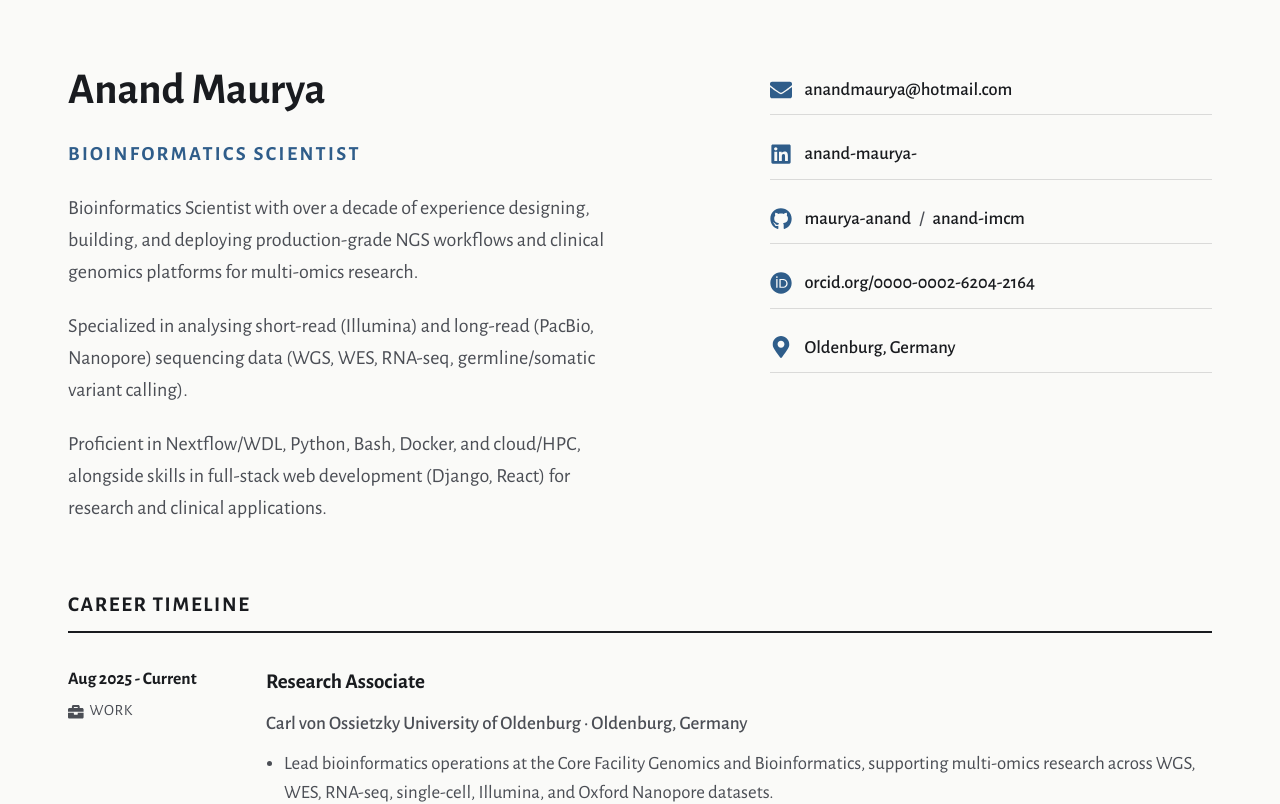
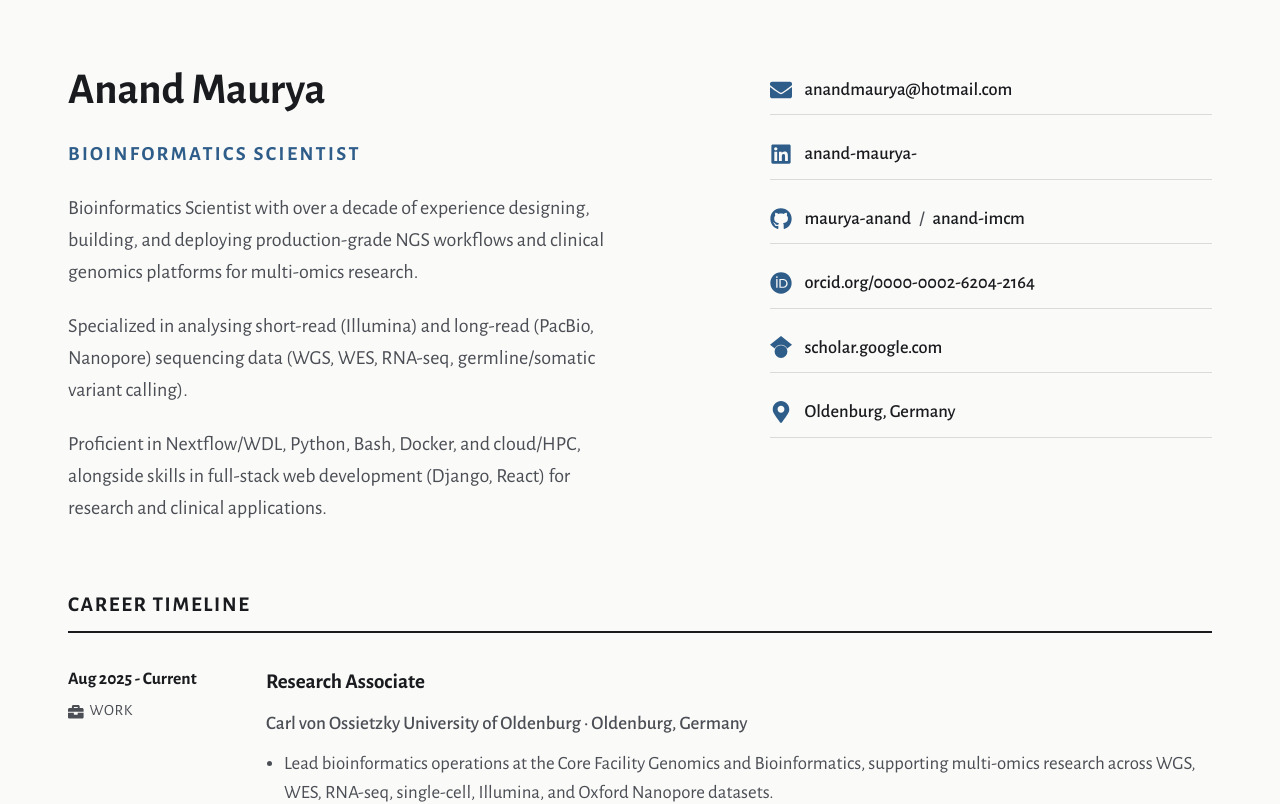
Before and after one commit to maurya-anand/maurya-anand.github.io, a React (Vite) app: page / in a window 1280 px wide. Shown: the top 804 px of the page. Built offline with nearby package versions, Linux system fonts and the light colour scheme.

Commit message:
Add a Google Scholar contact item with its Simple Icons glyph, and add hover tooltips (reusing the existing has-tooltip pattern from Projects.jsx) naming the host site for every linked contact item, so the icon-led entries are identifiable without relying on the link text alone.

```diff
--- a/src/components/Header.jsx
+++ b/src/components/Header.jsx
@@ -5,6 +5,7 @@ import {
   FaOrcid,
   FaMapMarkerAlt,
 } from "react-icons/fa";
+import { SiGooglescholar } from "react-icons/si";
 import "./Header.css";
 
 const Header = () => (
@@ -31,7 +32,13 @@ const Header = () => (
     <div className="header-contact">
       <div className="contact-item">
         <FaEnvelope className="contact-icon" />
-        <a href="mailto:anandmaurya@hotmail.com">anandmaurya@hotmail.com</a>
+        <a
+          href="mailto:anandmaurya@hotmail.com"
+          className="has-tooltip"
+          data-tooltip="Email"
+        >
+          anandmaurya@hotmail.com
+        </a>
       </div>
       <div className="contact-item">
         <FaLinkedin className="contact-icon" />
@@ -39,6 +46,8 @@ const Header = () => (
           href="https://www.linkedin.com/in/anand-maurya-"
           target="_blank"
           rel="noopener noreferrer"
+          className="has-tooltip"
+          data-tooltip="LinkedIn"
         >
           anand-maurya-
         </a>
@@ -50,6 +59,8 @@ const Header = () => (
             href="https://github.com/maurya-anand"
             target="_blank"
             rel="noopener noreferrer"
+            className="has-tooltip"
+            data-tooltip="GitHub"
           >
             maurya-anand
           </a>
@@ -58,6 +69,8 @@ const Header = () => (
             href="https://github.com/anand-imcm"
             target="_blank"
             rel="noopener noreferrer"
+            className="has-tooltip"
+            data-tooltip="GitHub"
           >
             anand-imcm
           </a>
@@ -69,8 +82,22 @@ const Header = () => (
           href="https://orcid.org/0000-0002-6204-2164"
           target="_blank"
           rel="noopener noreferrer"
+          className="has-tooltip"
+          data-tooltip="ORCID"
         >
           orcid.org/0000-0002-6204-2164
+        </a>
+      </div>
+      <div className="contact-item">
+        <SiGooglescholar className="contact-icon" />
+        <a
+          href="https://scholar.google.com/citations?hl=en&user=mZBdRukAAAAJ"
+          target="_blank"
+          rel="noopener noreferrer"
+          className="has-tooltip"
+          data-tooltip="Google Scholar"
+        >
+          scholar.google.com
         </a>
       </div>
       <div className="contact-item">
```
